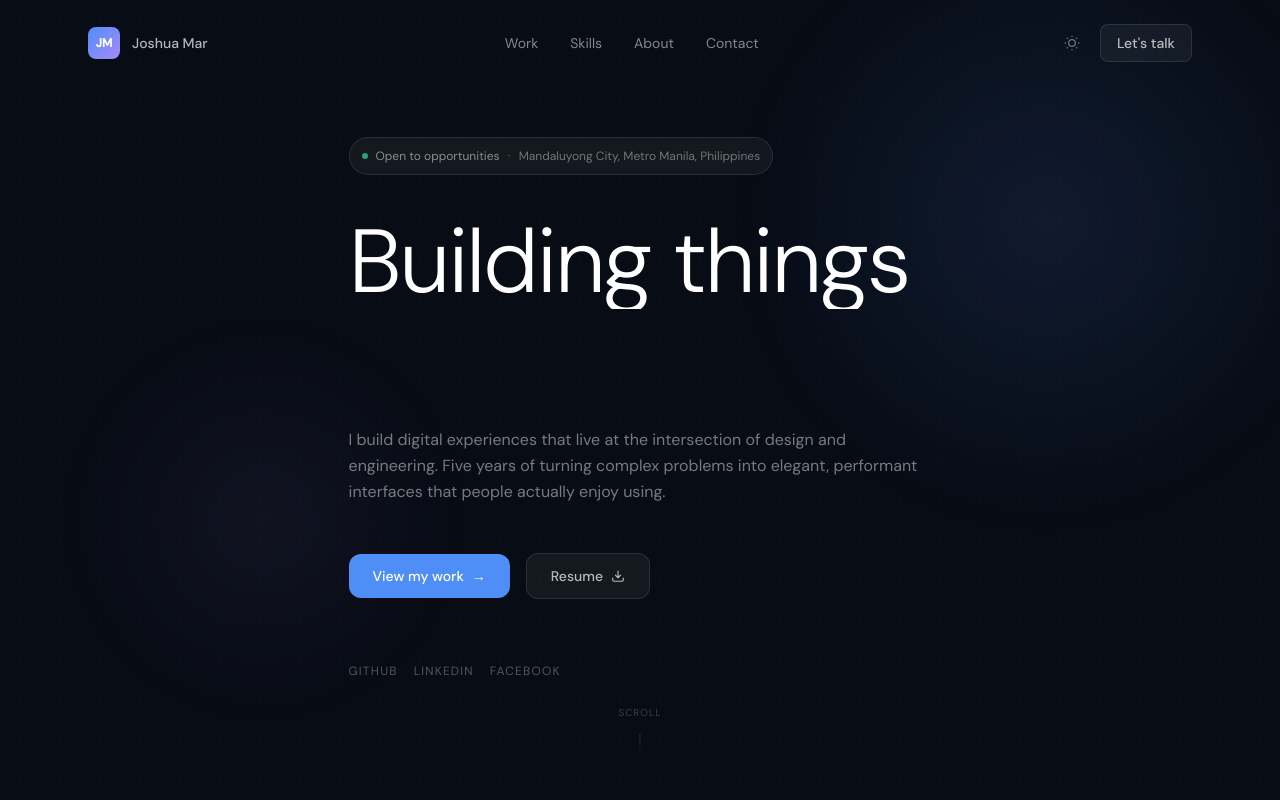
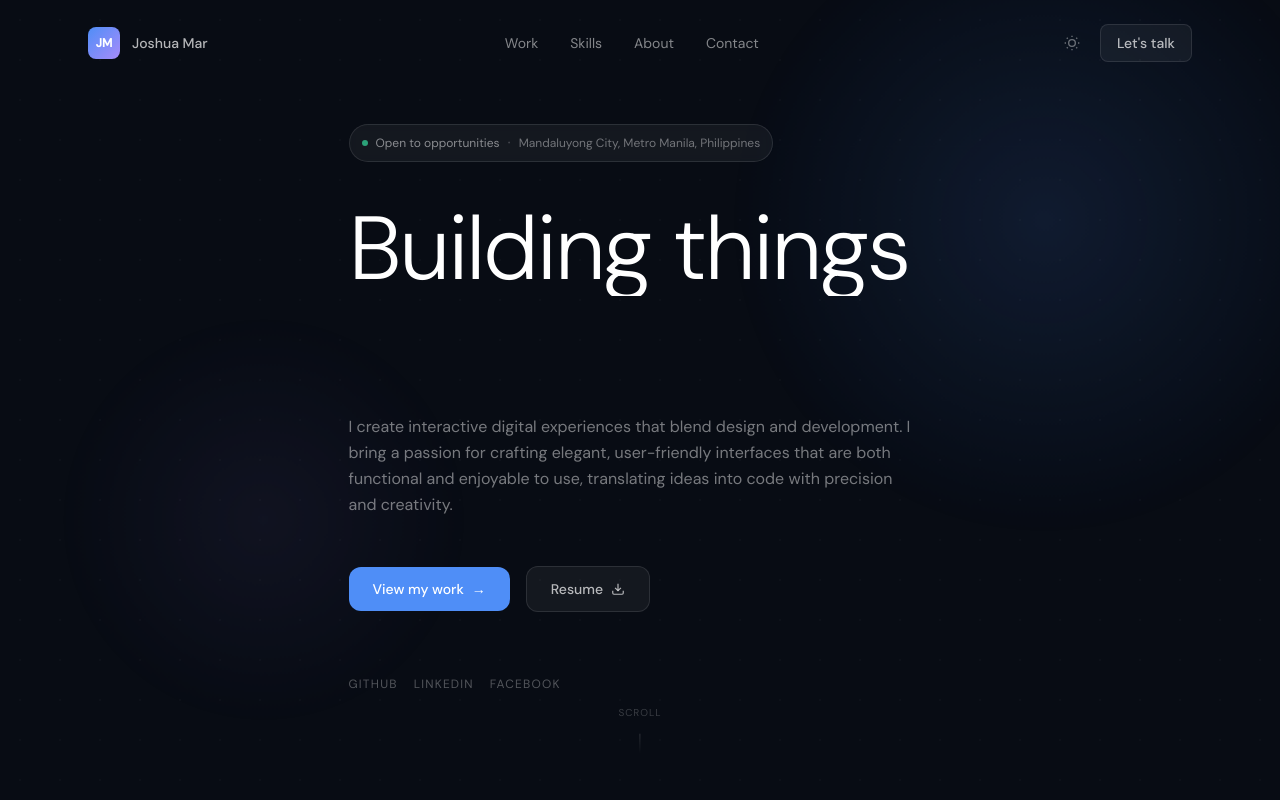
Before and after one commit to joshuajamesmar/Portfolio_Mar-Joshua-James, a React (Vite) app: page / in a window 1280 px wide. Shown: the top 800 px of the page. Built offline with nearby package versions, Linux system fonts and the light colour scheme; the HTML template or start-up script is replaced by a standard one.

Commit message:
Updated data and Hero component

```diff
--- a/src/data/data.js
+++ b/src/data/data.js
@@ -5,7 +5,7 @@
 export const personal = {
   name: "Joshua Mar",
   tagline: "CSS - DE | Aspiring Frontend Developer",
-  bio: "I build digital experiences that live at the intersection of design and engineering. Five years of turning complex problems into elegant, performant interfaces that people actually enjoy using.",
+  bio: "I create interactive digital experiences that blend design and development. I bring a passion for crafting elegant, user-friendly interfaces that are both functional and enjoyable to use, translating ideas into code with precision and creativity.",
   location: "Mandaluyong City, Metro Manila, Philippines",
   availability: "Open to opportunities",
   email: "joshuajames.d.mar@gmail.com",
```
Also changed, not shown: src/components/sections/Hero.jsx (+0 -17 lines).
